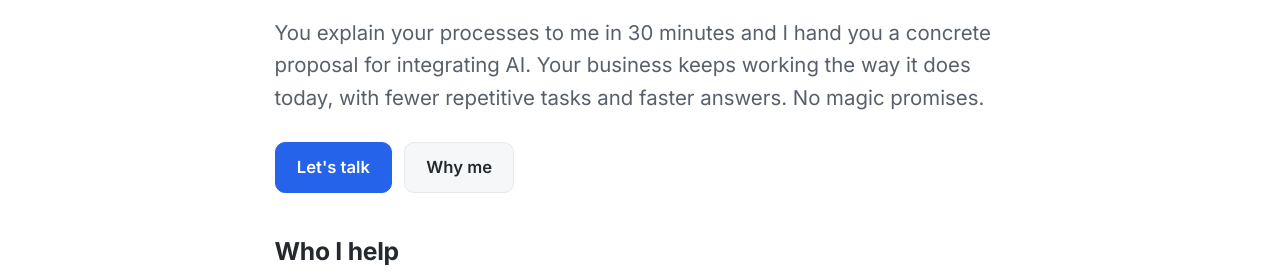
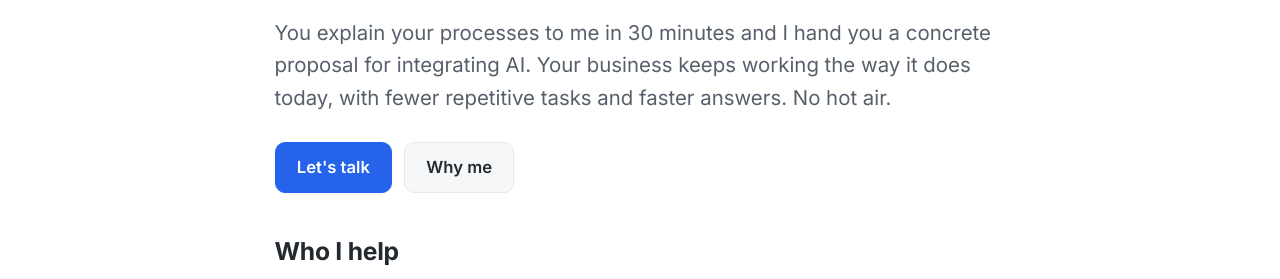
Before and after one commit to jperelli/jperelli.github.io, a Jekyll site: the page built from index.md, in a window 1280 px wide and 900 px high. Shown: the part 308-587 px from the top of the window. Built offline with Jekyll 4.4.1, drawn with Linux system fonts in a browser that asks for light colours.

Commit message:
Home lead: 'nada de humo'

```diff
--- a/index.md
+++ b/index.md
@@ -9,7 +9,7 @@
 <section class="hero">
   <p class="hero-greeting"><img class="hero-avatar" src="/public/img/julian.jpg" alt="" width="56" height="56"><span>Hi 👋, I'm Julián.</span></p>
   <h1>I help companies integrate artificial intelligence into their processes</h1>
-  <p class="hero-lead">You explain your processes to me in 30 minutes and I hand you a concrete proposal for integrating AI. Your business keeps working the way it does today, with fewer repetitive tasks and faster answers. No magic promises.</p>
+  <p class="hero-lead">You explain your processes to me in 30 minutes and I hand you a concrete proposal for integrating AI. Your business keeps working the way it does today, with fewer repetitive tasks and faster answers. No hot air.</p>
   <p class="hero-actions">
     <a class="btn btn-primary" href="#contact">Let's talk</a>
     <a class="btn btn-ghost" href="#why-me">Why me</a>
```
Also changed, not shown: ca/index.md (+1 -1 lines), es/index.md (+1 -1 lines).
